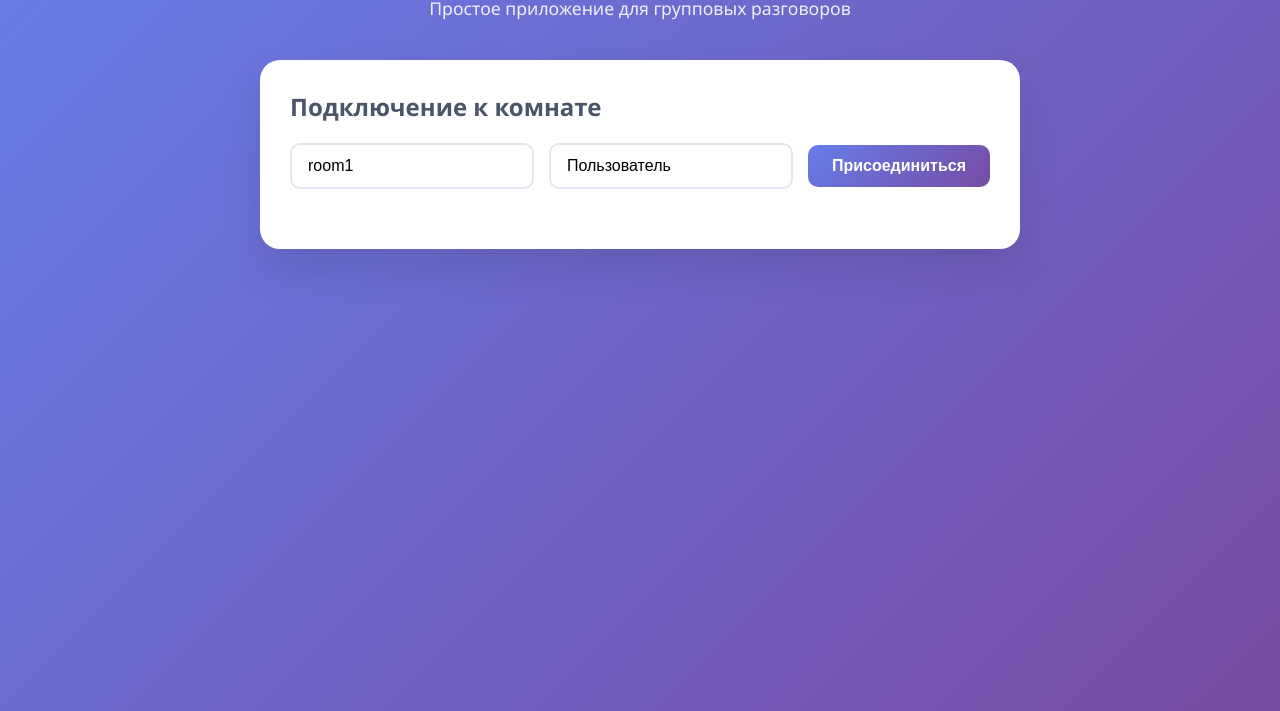
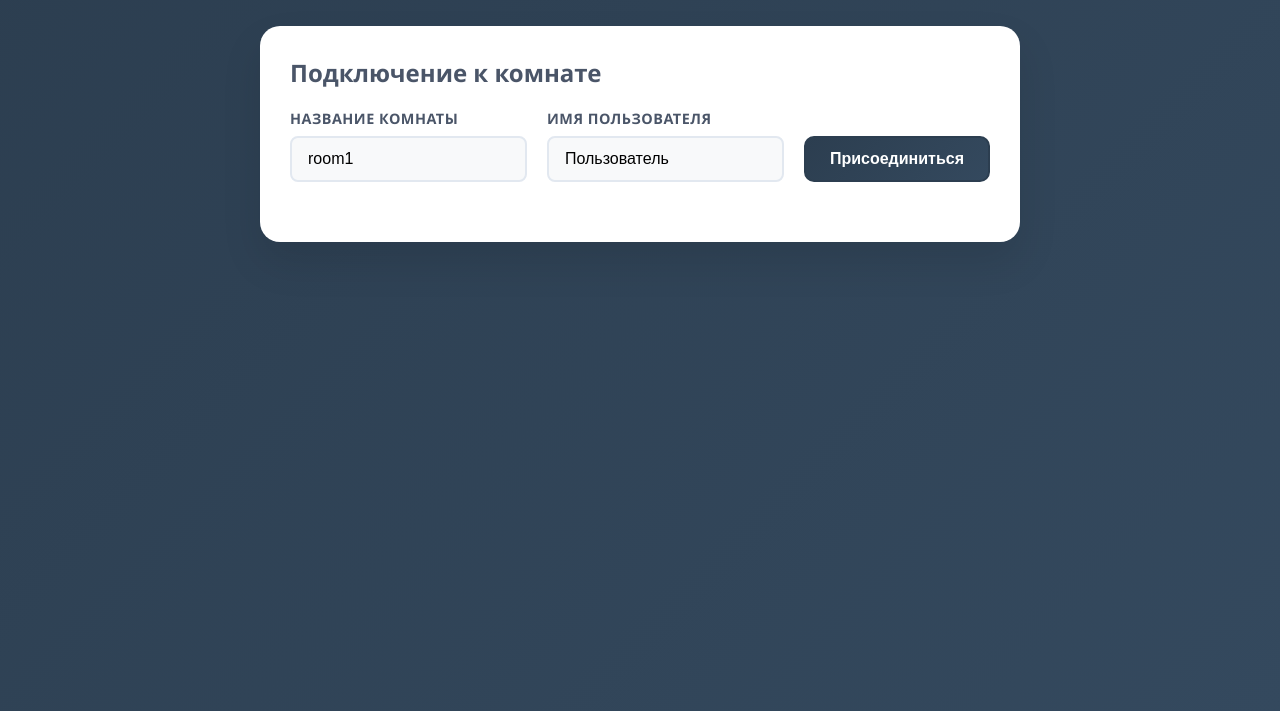
Before and after one commit to Flesz710/audio-conference-app, a website: page index.html in a window 1280 px wide. Shown: the part 89-800 px from the top of the page. Drawn offline with nearby package versions, Linux system fonts and the light colour scheme; no server answers.

Commit message:
Update design: professional colors, better labels, improved typography

```diff
--- a/index.html
+++ b/index.html
@@ -3,22 +3,27 @@
 <head>
     <meta charset="UTF-8">
     <meta name="viewport" content="width=device-width, initial-scale=1.0">
-    <title>Аудио Конференция</title>
+    <title>Онлайн переговорная</title>
     <link rel="stylesheet" href="style.css">
 </head>
 <body>
     <div class="container">
         <header>
-            <h1>🎤 Аудио Конференция</h1>
-            <p>Простое приложение для групповых разговоров</p>
+            <h1>Онлайн переговорная</h1>
         </header>
 
         <div class="main-content">
             <div class="room-section">
                 <h2>Подключение к комнате</h2>
                 <div class="input-group">
-                    <input type="text" id="roomId" placeholder="Введите ID комнаты" value="room1">
-                    <input type="text" id="userName" placeholder="Ваше имя" value="Пользователь">
+                    <div class="input-field">
+                        <label for="roomId">Название комнаты</label>
+                        <input type="text" id="roomId" placeholder="Введите название комнаты" value="room1">
+                    </div>
+                    <div class="input-field">
+                        <label for="userName">Имя пользователя</label>
+                        <input type="text" id="userName" placeholder="Введите ваше имя" value="Пользователь">
+                    </div>
                     <button id="joinRoom" class="btn btn-primary">Присоединиться</button>
                 </div>
             </div>
--- a/style.css
+++ b/style.css
@@ -6,7 +6,7 @@
 
 body {
     font-family: 'Segoe UI', Tahoma, Geneva, Verdana, sans-serif;
-    background: linear-gradient(135deg, #667eea 0%, #764ba2 100%);
+    background: linear-gradient(135deg, #2c3e50 0%, #34495e 100%);
     min-height: 100vh;
     color: #333;
 }
@@ -27,11 +27,8 @@ header h1 {
     font-size: 2.5rem;
     margin-bottom: 10px;
     text-shadow: 2px 2px 4px rgba(0,0,0,0.3);
-}
-
-header p {
-    font-size: 1.1rem;
-    opacity: 0.9;
+    font-weight: 300;
+    letter-spacing: 1px;
 }
 
 .main-content {
@@ -53,25 +50,41 @@ header p {
 
 .input-group {
     display: flex;
-    gap: 15px;
+    gap: 20px;
     flex-wrap: wrap;
-    align-items: center;
+    align-items: flex-end;
 }
 
-.input-group input {
+.input-field {
     flex: 1;
     min-width: 200px;
+    display: flex;
+    flex-direction: column;
+    gap: 8px;
+}
+
+.input-field label {
+    font-weight: 600;
+    color: #4a5568;
+    font-size: 0.9rem;
+    text-transform: uppercase;
+    letter-spacing: 0.5px;
+}
+
+.input-field input {
     padding: 12px 16px;
     border: 2px solid #e2e8f0;
-    border-radius: 10px;
+    border-radius: 8px;
     font-size: 1rem;
-    transition: border-color 0.3s ease;
+    transition: all 0.3s ease;
+    background: #f8f9fa;
 }
 
-.input-group input:focus {
+.input-field input:focus {
     outline: none;
-    border-color: #667eea;
-    box-shadow: 0 0 0 3px rgba(102, 126, 234, 0.1);
+    border-color: #2c3e50;
+    box-shadow: 0 0 0 3px rgba(44, 62, 80, 0.1);
+    background: white;
 }
 
 .btn {
@@ -89,13 +102,15 @@ header p {
 }
 
 .btn-primary {
-    background: linear-gradient(135deg, #667eea 0%, #764ba2 100%);
+    background: linear-gradient(135deg, #2c3e50 0%, #34495e 100%);
     color: white;
+    border: 2px solid #2c3e50;
 }
 
 .btn-primary:hover {
     transform: translateY(-2px);
-    box-shadow: 0 10px 20px rgba(102, 126, 234, 0.3);
+    box-shadow: 0 10px 20px rgba(44, 62, 80, 0.3);
+    background: linear-gradient(135deg, #34495e 0%, #2c3e50 100%);
 }
 
 .btn-control {
@@ -143,15 +158,15 @@ header p {
 }
 
 .participant:hover {
-    border-color: #667eea;
+    border-color: #2c3e50;
     transform: translateY(-2px);
     box-shadow: 0 10px 20px rgba(0,0,0,0.1);
 }
 
 .participant.self {
-    background: linear-gradient(135deg, #667eea 0%, #764ba2 100%);
+    background: linear-gradient(135deg, #2c3e50 0%, #34495e 100%);
     color: white;
-    border-color: #667eea;
+    border-color: #2c3e50;
 }
 
 .participant-name {
@@ -237,7 +252,7 @@ header p {
         flex-direction: column;
     }
 
-    .input-group input {
+    .input-field {
         min-width: 100%;
     }
 
```
